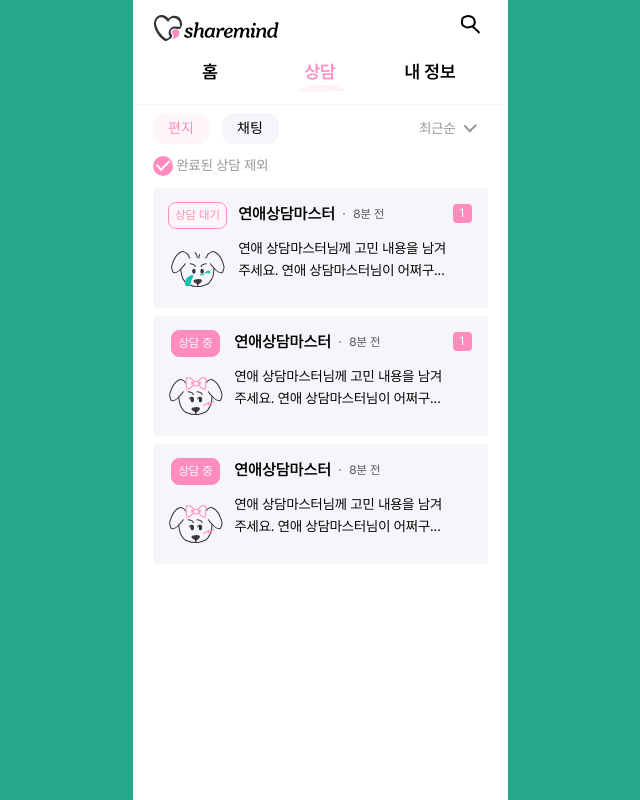
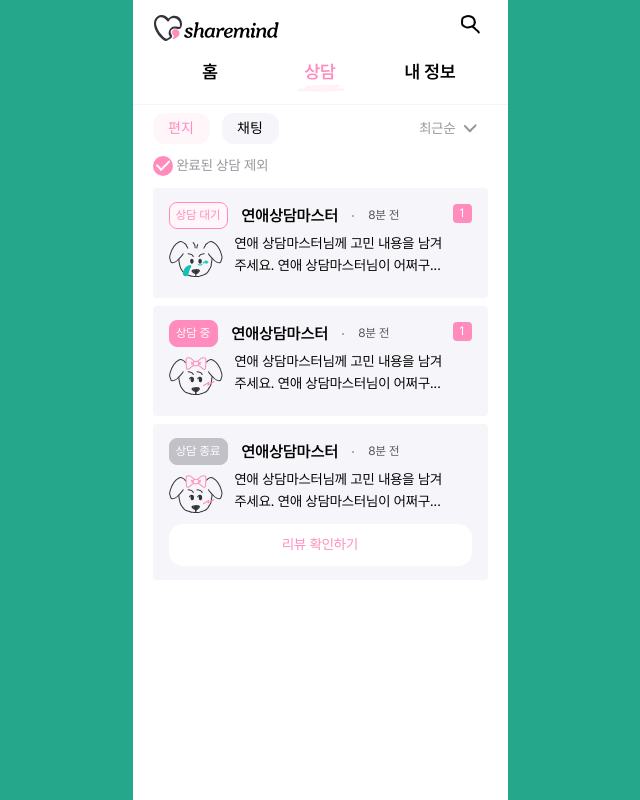
Before and after one commit to sharemindteam/sharemind-client, a React (Create React App) app: page /seller/consult in a window 1280 px wide. Shown: the whole page, without its empty margins (320-960 px from the left). Built offline with nearby package versions, Linux system fonts and the light colour scheme.

Commit message:
Feat: 종료된 상담에 관한 리뷰 확인하기 버 튼 구현을 위해 OngoingConsultBox flex 계층구조 수정  #10

```diff
--- a/src/components/Seller/Common/OngoingCounsultBox.tsx
+++ b/src/components/Seller/Common/OngoingCounsultBox.tsx
@@ -4,6 +4,7 @@ import { Body1, Body3, Caption2 } from 'styles/font';
 import { Grey2, Grey3, Grey6, Red, White } from 'styles/color';
 import { Characters } from 'utils/Characters';
 import { TagA2Consult } from 'components/Common/TagA2Consult';
+import { Button } from 'components/Common/Button';
 interface OngoingCounsultBoxProps {
   consultStatus: ConsultState;
   counselorName: string;
@@ -24,23 +25,34 @@ function OngoingCounsultBox({
     <OngoingCounsultBoxWrapper>
       <div className="flex-1">
         <TagA2Consult tagType={consultStatus} isBuyer={false} />
+        <div className="flex-1-1">
+          <Name>{counselorName}</Name>
+          <Circle />
+          <MinutesBefore color={Grey2}>{beforeMinutes}</MinutesBefore>
+        </div>
+
         {/* 상담사 프로필 상태에 따른 캐릭터 이미지 */}
+      </div>
+      <div className="flex-2">
         <Characters
           number={counselorprofileStatus}
           width="5.4rem"
           height="5.1rem"
         />
+        <Content>{content.substr(0, 50) + '...'}</Content>
       </div>
-      <div className="flex-2">
-        <div className="flex-2-1">
-          <Name>{counselorName}</Name>
-          <Circle />
-          <MinutesBefore color={Grey2}>{beforeMinutes}</MinutesBefore>
-        </div>
-        <div>
-          <Content>{content.substr(0, 50) + '...'}</Content>
-        </div>
-      </div>
+      {consultStatus === '상담 종료' ? (
+        <Button
+          text="리뷰 확인하기"
+          color={Red}
+          width="100%"
+          height="4.2rem"
+          backgroundColor={White}
+          buttonTextType={2}
+        />
+      ) : (
+        ''
+      )}
       {newMessageCounts === 0 ? (
         ''
       ) : (
@@ -52,29 +64,27 @@ function OngoingCounsultBox({
   );
 }
 const OngoingCounsultBoxWrapper = styled.div`
-  padding: 1.4rem 4.1rem 1.4rem 1.6rem;
+  padding: 1.4rem 1.6rem 1.4rem 1.6rem;
   display: flex;
+  flex-direction: column;
+  gap: 0.4rem;
   position: relative;
-  gap: 1.2rem;
-  border-radius: 4px;
+  border-radius: 0.4rem;
   background-color: ${Grey6};
   margin: 0 2rem;
   .flex-1 {
     display: flex;
-    flex-direction: column;
     align-items: center;
     gap: 1.4rem;
-    width: 5.8rem;
+  }
+  .flex-1-1 {
+    display: flex;
+    align-items: center;
+    gap: 1.4rem;
   }
   .flex-2 {
     display: flex;
-    flex-direction: column;
     gap: 1.2rem;
-  }
-  .flex-2-1 {
-    display: flex;
-    gap: 0.8rem;
-    align-items: center;
   }
 `;
 
@@ -90,6 +100,8 @@ const MinutesBefore = styled(Caption2)``;
 
 const Content = styled(Body3)`
   text-overflow: ellipsis;
+  width: calc(100% - 9rem);
+  margin-right: 2.3rem;
 `;
 
 const NewMessageCounts = styled.div`
--- a/src/components/Seller/SellerConsult/SellerConsultSection.tsx
+++ b/src/components/Seller/SellerConsult/SellerConsultSection.tsx
@@ -70,7 +70,7 @@ export const SellerConsultSection = () => {
           counselorprofileStatus={3}
         />
         <OngoingCounsultBox
-          consultStatus="상담 중"
+          consultStatus="상담 종료"
           counselorName="연애상담마스터"
           beforeMinutes="8분 전"
           content="연애 상담마스터님께 고민 내용을 남겨주세요. 연애 상담마스터님이 어쩌구"
```
